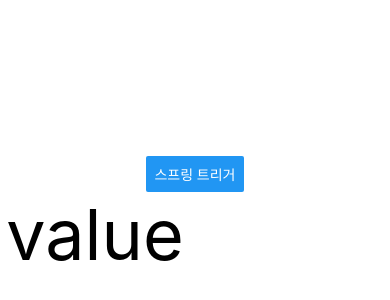
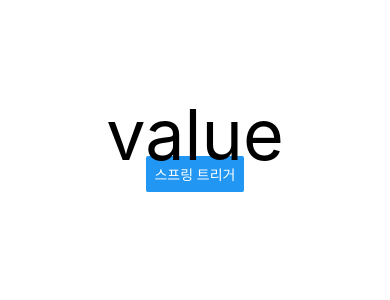
Before and after one commit to willy4202/my-little-rn-anim, a React Native app: screen / in a window 390 px wide. Shown: the part 206-506 px from the top of the page. Built offline with nearby package versions, Linux system fonts and the light colour scheme.

Commit message:
add: animation API decay

```diff
--- a/src/components/AnimatedSpring.tsx
+++ b/src/components/AnimatedSpring.tsx
@@ -3,14 +3,28 @@ import React, { useRef } from "react";
 
 // y축 -100에서 100으로 이동하는 애니메이션
 const AnimatedSpring = () => {
-  const translateAnim = useRef(new Animated.Value(-100)).current;
+  const translateYAnim = useRef(new Animated.Value(-100)).current;
   const onPressBtn = () => {
-    translateAnim.setValue(-100);
+    translateYAnim.setValue(-100);
 
-    Animated.timing(translateAnim, {
+    /** 스프링은 아래와 같은 옵션이 있지만,
+     * 이 인수들을 한번에 모두 사용하진 않는다.
+     *
+     * 줄바꿈을 한것처럼 세 그룹으로 사용해야한다.*/
+    Animated.spring(translateYAnim, {
       toValue: 100,
+      //   bounciness: 8, // 탄력을 제어함
+      //   speed: 12, // 애니메이션의 속도
+
+      //   friction: 4, // 에너지를 소비하는 정도
+      //   tension: 40, // 얼마나 많은 에너지를 받았는가
+
+      //   stiffness: 100,
+      //   damping: 10,
+      //   mass: 1,
+
+      velocity: 0,
       useNativeDriver: true,
-      easing: Easing.bounce,
     }).start();
   };
 
@@ -18,7 +32,7 @@ const AnimatedSpring = () => {
     <>
       <Button title="스프링 트리거" onPress={onPressBtn} />
       <Animated.Text
-        style={{ fontSize: 70, transform: [{ translateX: translateAnim }] }}
+        style={{ fontSize: 70, transform: [{ translateY: translateYAnim }] }}
       >
         value
       </Animated.Text>
@@ -29,3 +43,10 @@ const AnimatedSpring = () => {
 export default AnimatedSpring;
 
 const styles = StyleSheet.create({});
+
+/**
+ * SPRING
+ *
+ * toValue : 변화시킬 값
+ * speed
+ */
```
Also changed, not shown: src/components/AnimatedDecay.tsx (added, +14 -0 lines).
